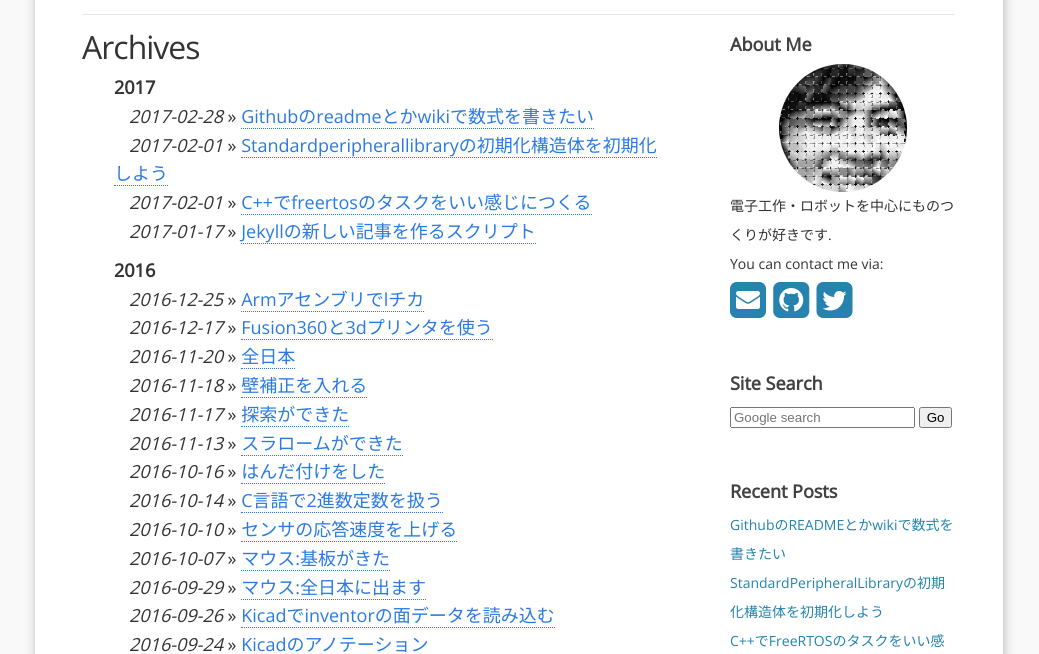
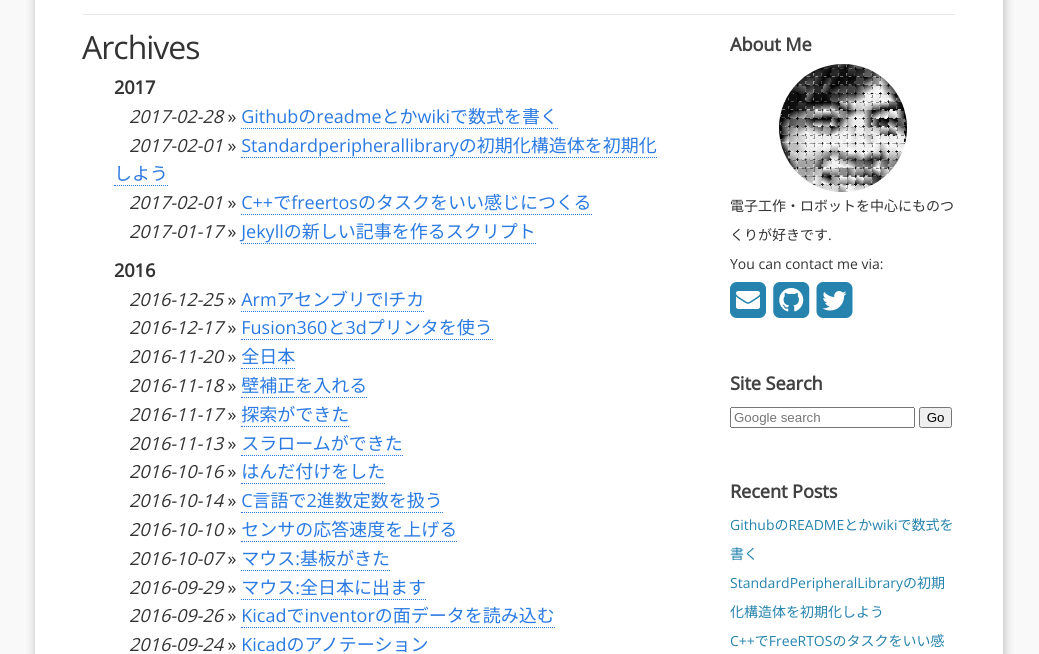
Before and after one commit to idt12312/idken-blog, a Jekyll site: the page built from c_archives.md, in a window 1280 px wide. Shown: the part 205-859 px from the top of the page, without its empty margins (121-1160 px from the left). Built offline with Jekyll 4.4.1, drawn with Linux system fonts in a browser that asks for light colours; nearby versions of some CDN libraries.

Commit message:
記事タイトルを修正

```diff
--- a/_posts/2017-02-28-math_github.md
+++ b/_posts/2017-02-28-math_github.md
@@ -1,6 +1,6 @@
 ---
 layout: post
-title: GithubのREADMEとかwikiで数式を書きたい
+title: GithubのREADMEとかwikiで数式を書く
 category: 知見
 tag:
     - Github
```
